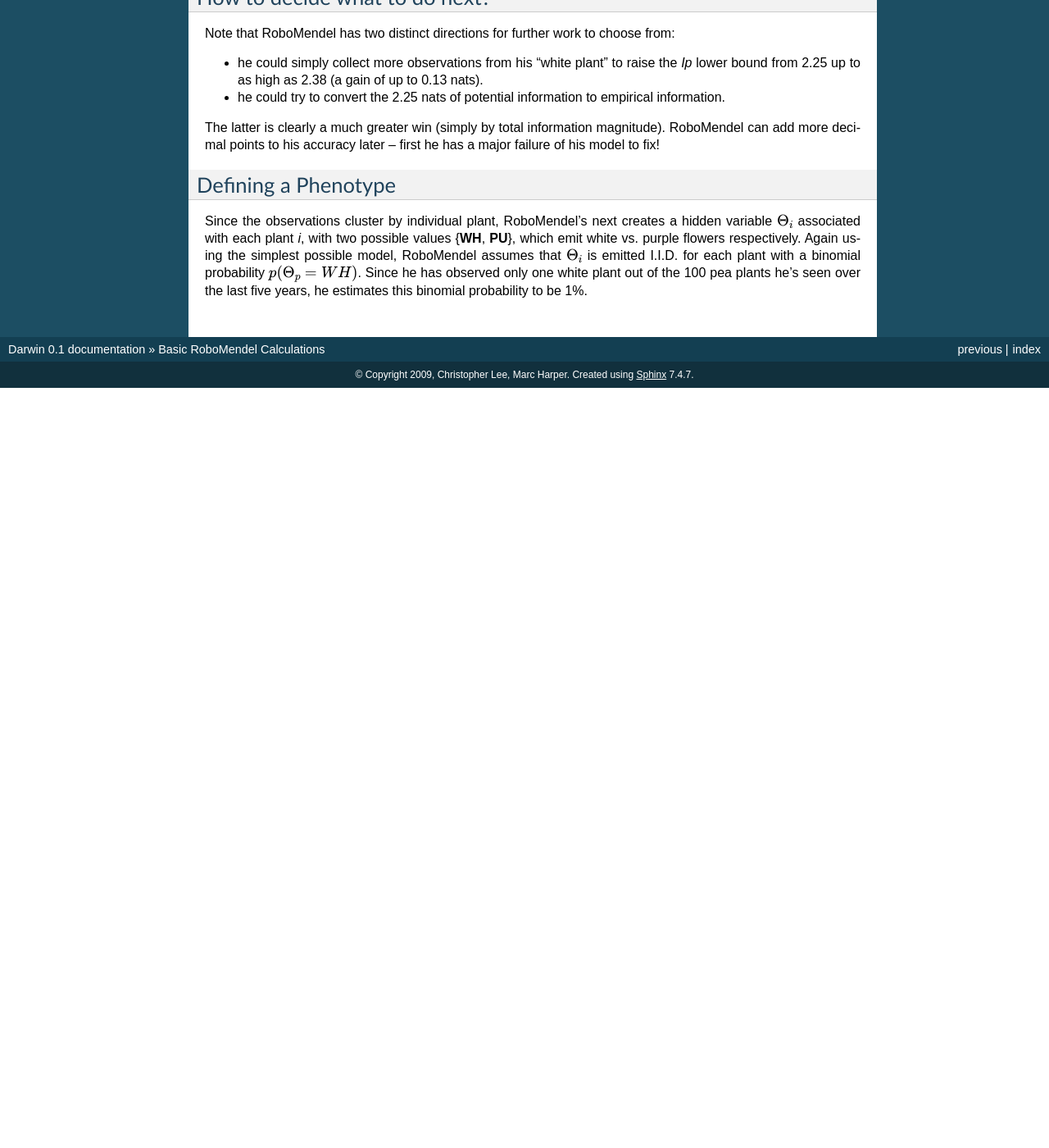
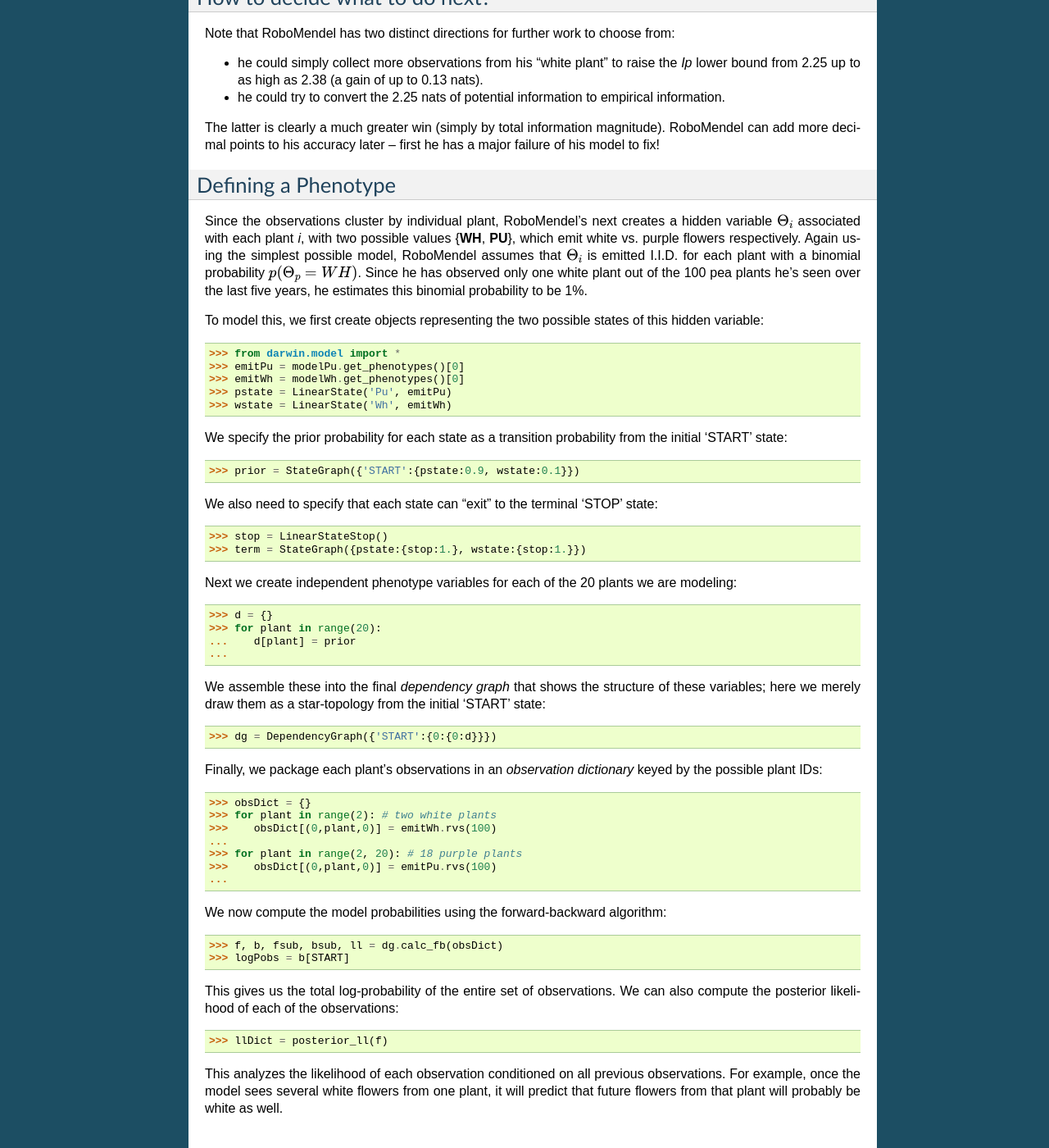
Before and after one commit to cjlee112/darwin, a Sphinx documentation site: the page built from doc/tutorials/robomendel1.rst, in a window 1280 px wide and 1400 px high, scrolled down 2746 px. Shown: the whole window at 82% size. Built offline with Sphinx 7.4.7, drawn with Linux system fonts in a browser that asks for light colours; before the commit the page ends 3219 px from its top, so only the background shows below that.

Commit message:
added material on modeling phenotype variables

```diff
--- a/doc/tutorials/robomendel1.rst
+++ b/doc/tutorials/robomendel1.rst
@@ -195,3 +195,64 @@ I.I.D. for each plant with a binomial probability
 :math:`p(\Theta_p=WH)`.  Since he has observed only one white plant
 out of the 100 pea plants he's seen over the last five years, he
 estimates this binomial probability to be 1%.
+
+To model this, we first create objects representing the two possible
+states of this hidden variable::
+
+   >>> from darwin.model import *
+   >>> emitPu = modelPu.get_phenotypes()[0]
+   >>> emitWh = modelWh.get_phenotypes()[0]
+   >>> pstate = LinearState('Pu', emitPu)
+   >>> wstate = LinearState('Wh', emitWh)
+
+We specify the prior probability for each state as a transition probability
+from the initial 'START' state::
+
+   >>> prior = StateGraph({'START':{pstate:0.9, wstate:0.1}})
+
+We also need to specify that each state can "exit" to the terminal 'STOP'
+state::
+
+   >>> stop = LinearStateStop()
+   >>> term = StateGraph({pstate:{stop:1.}, wstate:{stop:1.}})
+
+Next we create independent phenotype variables for each of the 20 plants
+we are modeling::
+
+   >>> d = {}
+   >>> for plant in range(20):
+   ...    d[plant] = prior
+   ...
+
+We assemble these into the final *dependency graph* that shows the structure
+of these variables; here we merely draw them as a star-topology from the
+initial 'START' state::
+
+   >>> dg = DependencyGraph({'START':{0:{0:d}}})
+
+Finally, we package each plant's observations in an *observation dictionary*
+keyed by the possible plant IDs::
+
+   >>> obsDict = {}
+   >>> for plant in range(2): # two white plants
+   >>>    obsDict[(0,plant,0)] = emitWh.rvs(100)
+   ...
+   >>> for plant in range(2, 20): # 18 purple plants
+   >>>    obsDict[(0,plant,0)] = emitPu.rvs(100)
+   ...
+
+We now compute the model probabilities using the forward-backward
+algorithm::
+
+   >>> f, b, fsub, bsub, ll = dg.calc_fb(obsDict)
+   >>> logPobs = b[START]
+
+This gives us the total log-probability of the entire set of observations.
+We can also compute the posterior likelihood of each of the observations::
+
+   >>> llDict = posterior_ll(f)
+
+This analyzes the likelihood of each observation conditioned on all
+previous observations.  For example, once the model sees several white
+flowers from one plant, it will predict that future flowers from that
+plant will probably be white as well.
```
